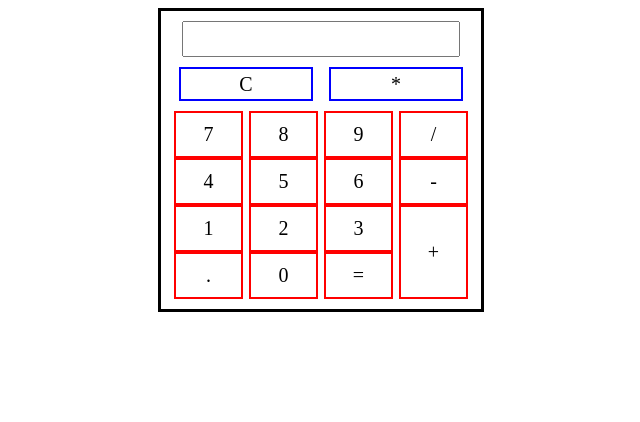
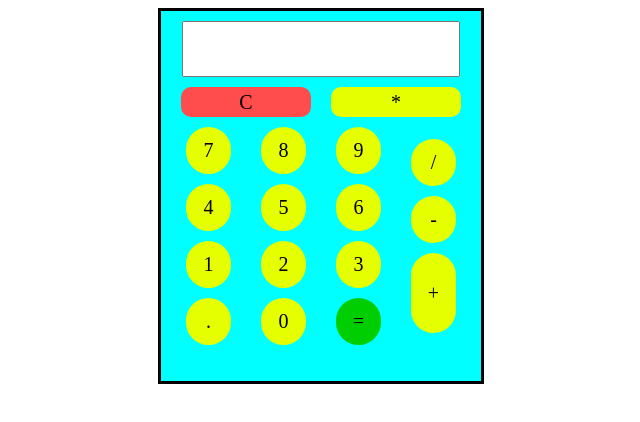
Before and after one commit to NomadRebel/calculator, a plain HTML site: page index.html in a window 1280 px wide. Shown: the whole page, without its empty margins (319-959 px from the left). Drawn offline with Linux system fonts and the light colour scheme.

Commit message:
added working input field and set the values of keys

```diff
--- a/index.html
+++ b/index.html
@@ -8,35 +8,35 @@
 </head>
 <body>
   <div class="main">
-    <div class="input"><input class="display" type="text" name="item" id="item"></div>
+    <div class="input" id="scope"><input class="display" type="text" name="item" id="item"></div>
     <div class="initialRow">
-      <div class="initialButton">C</div>
-      <div class="initialButton">*</div>
+      <button class="initialC" value="">C</button>
+      <button class="initialMulti" value="*">*</button>
     </div>
     <div class="keys">
      <div class="firstRow">
-      <div class="button">7</div>
-      <div class="button">4</div>
-      <div class="button">1</div>
-      <div class="button">.</div>
+      <button class="button" value="7">7</button>
+      <button class="button" value="4">4</button>
+      <button class="button" value="1">1</button>
+      <button class="button" value=".">.</button>
     </div>
     <div class="secondRow">
-      <div class="button">8</div>
-      <div class="button">5</div>
-      <div class="button">2</div>
-      <div class="button">0</div>
+      <button class="button" value="8">8</button>
+      <button class="button" value="5">5</button>
+      <button class="button" value="2">2</button>
+      <button class="button" value="0">0</button>
     </div>
     <div class="thirdRow">
-      <div class="button">9</div>
-      <div class="button">6</div>
-      <div class="button">3</div>
-       <div class="button">=</div>
+      <button class="button" value="9">9</button>
+      <button class="button" value="6">6</button>
+      <button class="button" value="3">3</button>
+      <button class="equalButton" value="=">=</button>
     </div>
 
     <div class="fourthRow">
-      <div class="button">/</div>
-      <div class="button">-</div>
-      <div class="addButton">+</div>
+      <button class="button" value="/">/</button>
+      <button class="button" value="-">-</button>
+      <button class="addButton" value="+">+</button>
     </div>
     </div>
   </div>
--- a/script.js
+++ b/script.js
@@ -34,11 +34,12 @@ function operation(a,b,c){
   }
 }
 
-
-
-const a = Number("2");
-const o = "/";
-const b = Number("0");
-// console.log(typeof(o));
-// console.log(a);
-console.log(operation(a,o,b));
+document.querySelectorAll('button').forEach(button => {
+  button.addEventListener("click", () => {
+    document.getElementById("item").value=button.value;
+    const input1 = document.getElementById("item").value;
+    console.log(input1);
+    const input2 = document.getElementById("item").value;
+    console.log(input2);
+  });
+});
--- a/style.css
+++ b/style.css
@@ -3,16 +3,18 @@ body{
 }
 .main{
   width:300px;
+  height: 350px;
   border: solid 3px black;
   margin: auto;
   padding: 10px;
+  background-color: aqua;
 }
 .input{
   display: flex;
   margin-bottom: 10px;
 }
 .display{
-  height: 30px;
+  height: 50px;
   width: 270px;
   margin: auto;
 }
@@ -21,6 +23,7 @@ body{
   margin: auto;
   margin-top: 10px;
   justify-content: space-around;
+  align-items: center;
 }
 .initialRow
 {
@@ -28,29 +31,46 @@ body{
   margin: auto;
   justify-content: space-around;
 }
-.initialButton{
+.initialC,
+.initialMulti{
   display: flex;
   align-items: center;
   justify-content: center;
   width: 130px;
-  border: 2px solid blue;
+  border: 2px solid rgb(229, 255, 0);
   height: 30px;
   font: 20px bold;
+  background-color: rgb(229, 255, 0);
+  border-radius: 10px;
+}
+.initialC{
+  background-color: rgb(255, 77, 77);
+  border-color:rgb(255, 77, 77)
+}
 
-}
+
 .button,
-.addButton{
+.addButton,
+.equalButton{
   display: flex;
   align-items: center;
   justify-content: center;
-  border: 2px solid red;
+  border: 2px solid rgb(229, 255, 0);
+  border-radius: 100px;
   width: 45px;
   padding: 10px;
   font: 20px bold;
+  background-color: rgb(229, 255, 0);
+  /* margin-top: 10px; */
+  margin-bottom:10px;
 }
 .addButton{
-  height: 70px;
+  height: 80px;
   text-align: center;
   font: 20px bold;
-
+  margin-top: 5px;
 }
+.equalButton{
+  background-color: rgb(1, 206, 1);
+  border-color: rgb(1, 206, 1);
+}
```
